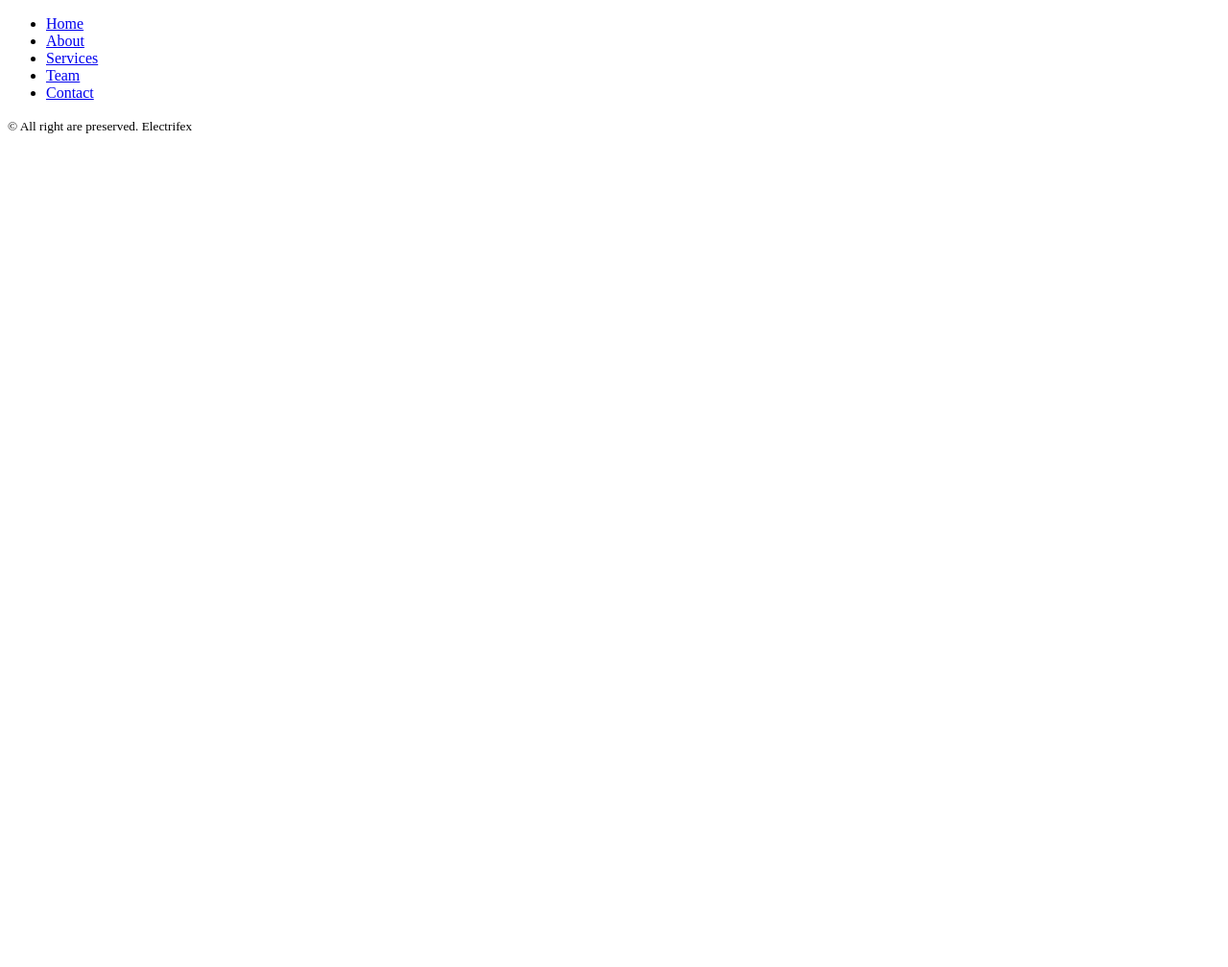
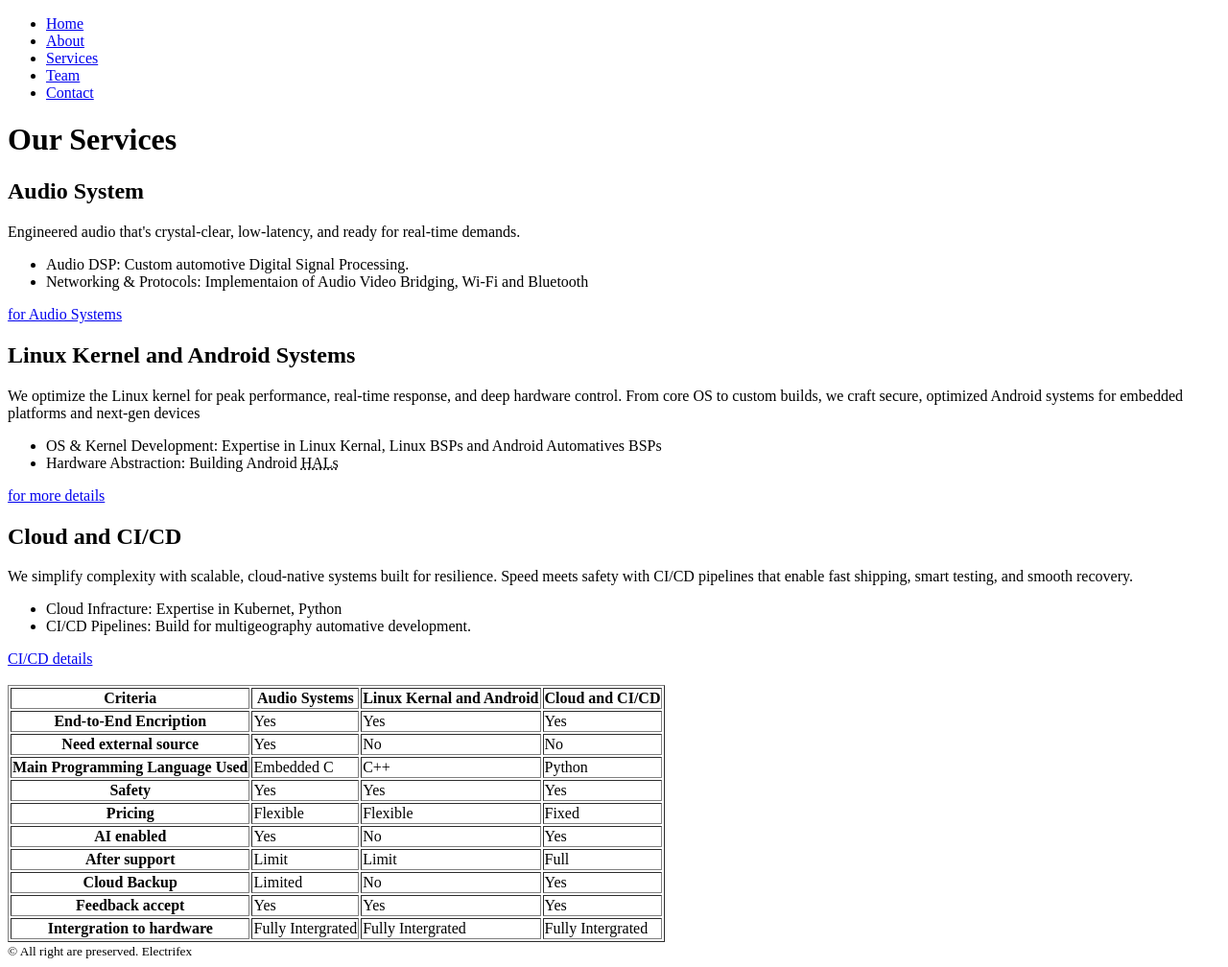
Before and after one commit to Sourabh-Suresh-Vonnue/week1-day5, a website: page services.html in a window 1280 px wide. Shown: the whole page at 96% size. Before the commit the page ends 800 px from the top, so only its background shows below. Drawn offline with Linux system fonts and the light colour scheme.

Commit message:
feat: services page

```diff
--- a/services.html
+++ b/services.html
@@ -4,6 +4,16 @@
     <meta charset="UTF-8" />
     <meta name="viewport" content="width=device-width, initial-scale=1.0" />
     <title>Services</title>
+    <meta name="description" content="Services page of Electrifex Solutions" />
+    <meta name="keywords" content="electrifex, EV, audio system, CI/CD" />
+    <meta name="author" content="electrifex" />
+    <link rel="canonical" href="https://www.electrifex.com/" />
+    <meta property="og:title" content="Electrifex" />
+    <meta property="og:type" content="website" />
+    <meta property="og:url" content="https://www.electrifex.com/" />
+    <meta property="og:image" content="https://www.electrifex.com/EFX_Logo.svg" />
+    <meta property="og:description" content="Services page of Electrifex Solutions" />
+    <meta property="og:site_name" content="Electrifex" />
   </head>
   <body>
     <header>
@@ -17,6 +27,125 @@
         </ul>
       </nav>
     </header>
+    <main>
+      <h1>Our Services</h1>
+      <article>
+        <h2>Audio System</h2>
+        <p>Engineered audio that's crystal-clear, low-latency, and ready for real-time demands.</p>
+        <ul>
+          <li>Audio DSP: Custom automotive Digital Signal Processing.</li>
+          <li>
+            Networking & Protocols: Implementaion of Audio Video Bridging, Wi-Fi and Bluetooth
+          </li>
+        </ul>
+        <a href="https://www.electrifex.com/">for Audio Systems</a>
+      </article>
+      <article>
+        <h2>Linux Kernel and Android Systems</h2>
+        <p>
+          We optimize the Linux kernel for peak performance, real-time response, and deep hardware
+          control. From core OS to custom builds, we craft secure, optimized Android systems for
+          embedded platforms and next-gen devices
+        </p>
+        <ul>
+          <li>
+            OS & Kernel Development: Expertise in Linux Kernal, Linux BSPs and Android Automatives
+            BSPs
+          </li>
+          <li>
+            Hardware Abstraction: Building Android
+            <abbr title="Hardware Abstraction Layers">HALs</abbr>
+          </li>
+        </ul>
+        <a href="https://www.electrifex.com/">for more details</a>
+      </article>
+      <article>
+        <h2>Cloud and CI/CD</h2>
+        <p>
+          We simplify complexity with scalable, cloud-native systems built for resilience. Speed
+          meets safety with CI/CD pipelines that enable fast shipping, smart testing, and smooth
+          recovery.
+        </p>
+        <ul>
+          <li>Cloud Infracture: Expertise in Kubernet, Python</li>
+          <li>CI/CD Pipelines: Build for multigeography automative development.</li>
+        </ul>
+        <a href="https://www.electrifex.com/">CI/CD details</a>
+      </article>
+      <br />
+      <table border="1">
+        <thead>
+          <tr>
+            <th scope="col">Criteria</th>
+            <th scope="col">Audio Systems</th>
+            <th scope="col">Linux Kernal and Android</th>
+            <th scope="col">Cloud and CI/CD</th>
+          </tr>
+        </thead>
+        <tbody>
+          <tr>
+            <th>End-to-End Encription</th>
+            <td>Yes</td>
+            <td>Yes</td>
+            <td>Yes</td>
+          </tr>
+          <tr>
+            <th>Need external source</th>
+            <td>Yes</td>
+            <td>No</td>
+            <td>No</td>
+          </tr>
+          <tr>
+            <th>Main Programming Language Used</th>
+            <td>Embedded C</td>
+            <td>C++</td>
+            <td>Python</td>
+          </tr>
+          <tr>
+            <th>Safety</th>
+            <td>Yes</td>
+            <td>Yes</td>
+            <td>Yes</td>
+          </tr>
+          <tr>
+            <th>Pricing</th>
+            <td>Flexible</td>
+            <td>Flexible</td>
+            <td>Fixed</td>
+          </tr>
+          <tr>
+            <th>AI enabled</th>
+            <td>Yes</td>
+            <td>No</td>
+            <td>Yes</td>
+          </tr>
+          <tr>
+            <th>After support</th>
+            <td>Limit</td>
+            <td>Limit</td>
+            <td>Full</td>
+          </tr>
+          <tr>
+            <th>Cloud Backup</th>
+            <td>Limited</td>
+            <td>No</td>
+            <td>Yes</td>
+          </tr>
+          <tr>
+            <th>Feedback accept</th>
+            <td>Yes</td>
+            <td>Yes</td>
+            <td>Yes</td>
+          </tr>
+          <tr>
+            <th>Intergration to hardware</th>
+            <td>Fully Intergrated</td>
+            <td>Fully Intergrated</td>
+            <td>Fully Intergrated</td>
+          </tr>
+        </tbody>
+      </table>
+    </main>
     <footer>
       <small>&copy; All right are preserved. Electrifex</small>
     </footer>
```
